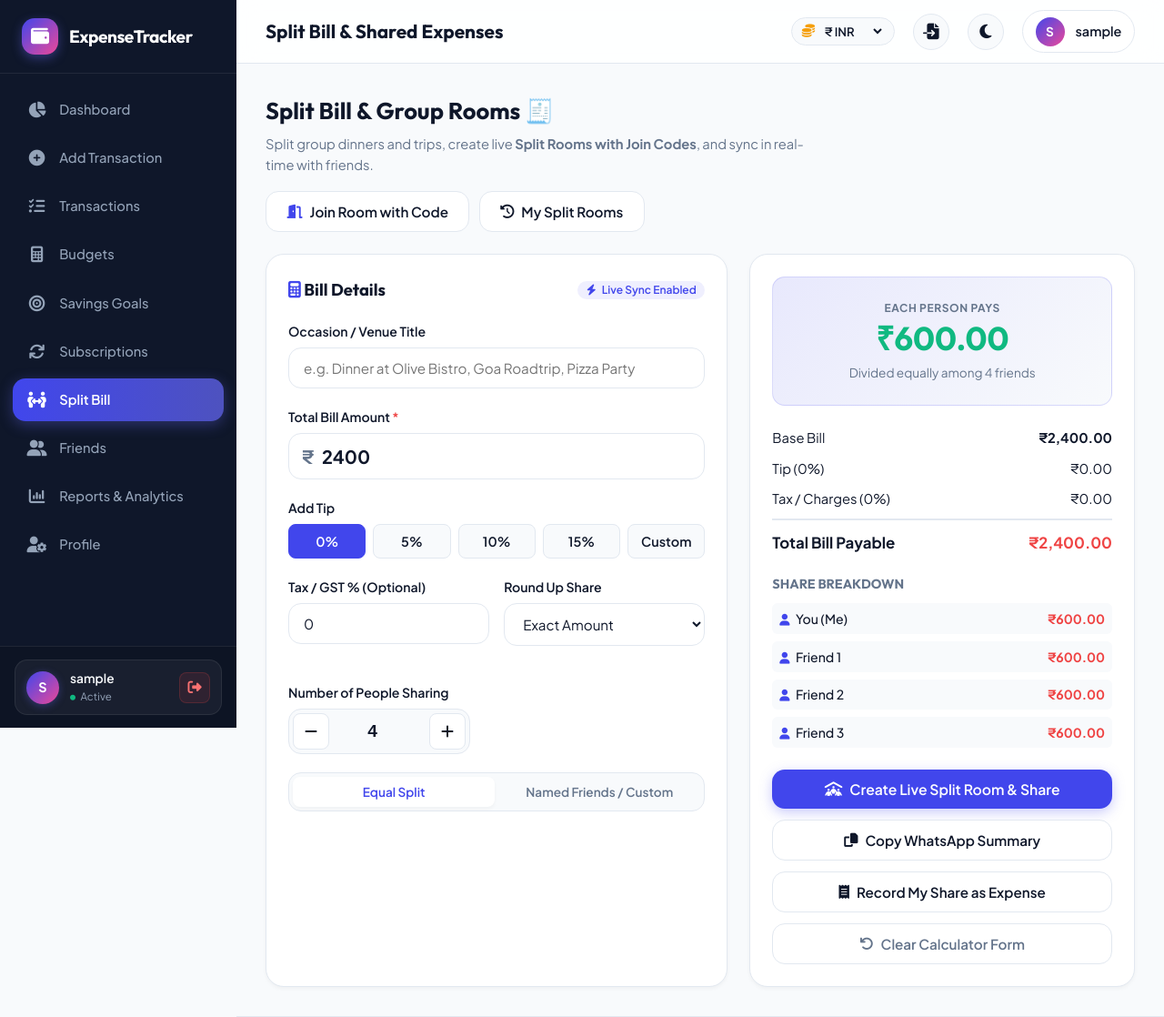
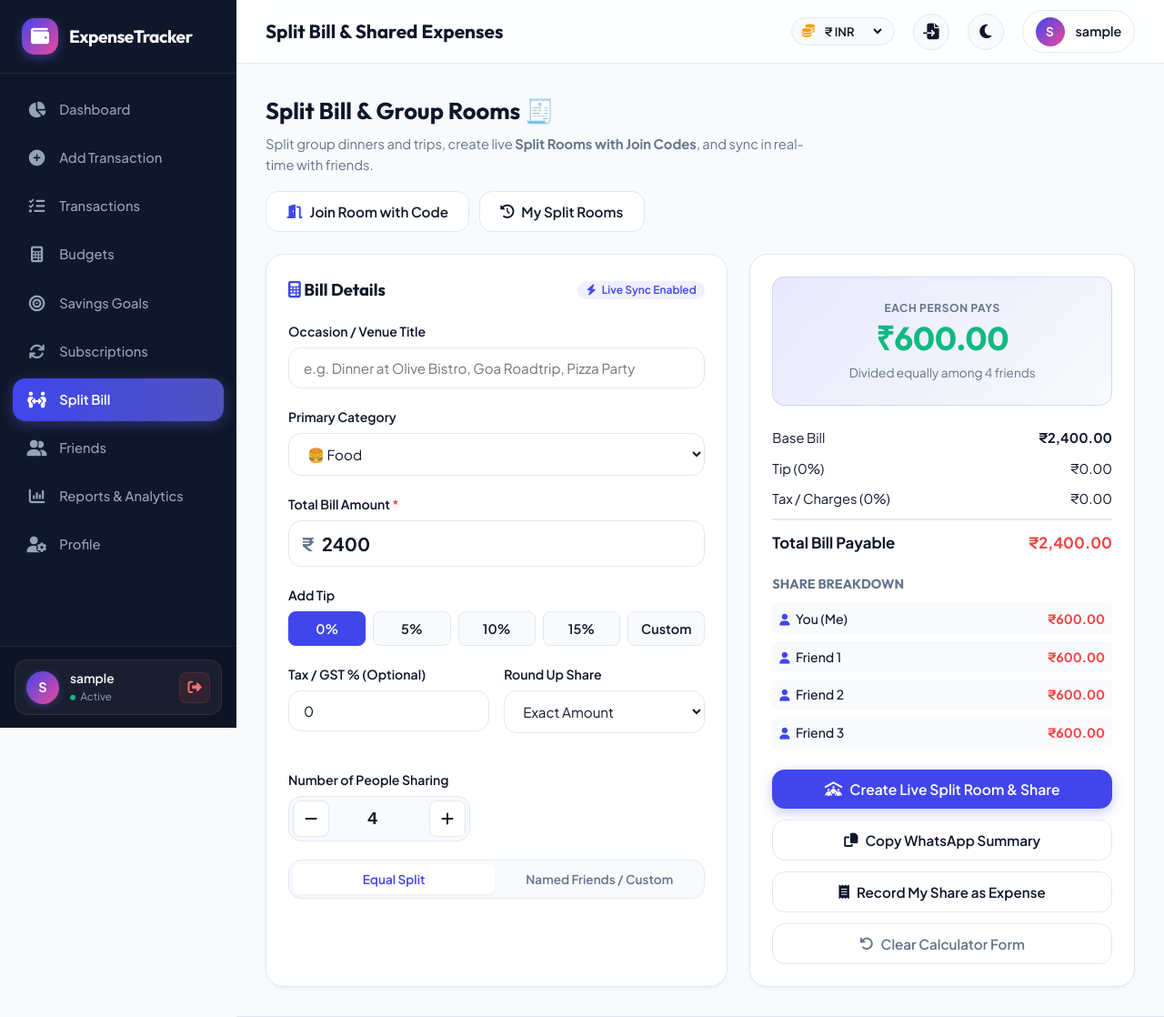
Before and after one commit to likhithgp2006/Fintrack, a Flask app: page /split-bill in a window 1280 px wide. Shown: the top 1118 px of the page at 91% size. Run offline with Flask 3, Linux system fonts and the light colour scheme; the visitor is signed in with stand-in values (Sample User, id 1); data that the repository does not hold is empty.

Commit message:
feat: multi-category expense tracking in split rooms — add Food, Drinks, Transport, etc. with category summary bar and icons

```diff
--- a/app.py
+++ b/app.py
@@ -2212,6 +2212,7 @@ def api_create_split_room():
     data = request.get_json() or {}
 
     title = data.get('title', '').strip() or 'Group Split'
+    category = (data.get('category') or 'Food').strip() or 'Food'
     total_amount = float(data.get('total_amount', 0))
     tip_pct = float(data.get('tip_pct', 0))
     tax_pct = float(data.get('tax_pct', 0))
@@ -2253,13 +2254,14 @@ def api_create_split_room():
         }
     )
 
-    # Initial base expense item logged
+    # Initial base expense item logged with selected category
     csv_db.append_csv(csv_db.SPLIT_ROOM_EXPENSES_CSV,
-        ['id', 'room_code', 'title', 'amount', 'added_by_name', 'created_at'],
+        ['id', 'room_code', 'title', 'category', 'amount', 'added_by_name', 'created_at'],
         {
             'id': str(csv_db.get_next_id(csv_db.SPLIT_ROOM_EXPENSES_CSV)),
             'room_code': room_code,
             'title': title or 'Base Bill',
+            'category': category,
             'amount': f"{total_amount:.2f}",
             'added_by_name': creator_name,
             'created_at': now_str
@@ -2406,6 +2408,7 @@ def api_add_split_room_expense(room_code):
     code = room_code.strip().upper()
     data = request.get_json() or {}
     exp_title = data.get('title', '').strip() or 'Extra Expense'
+    exp_category = (data.get('category') or 'Other').strip() or 'Other'
     amount = float(data.get('amount', 0))
 
     if amount <= 0:
@@ -2441,14 +2444,15 @@ def api_add_split_room_expense(room_code):
         members
     )
 
-    # 3. Log itemized expense in SPLIT_ROOM_EXPENSES_CSV
+    # 3. Log itemized expense with category in SPLIT_ROOM_EXPENSES_CSV
     added_by = session.get('user_name', 'Member')
     csv_db.append_csv(csv_db.SPLIT_ROOM_EXPENSES_CSV,
-        ['id', 'room_code', 'title', 'amount', 'added_by_name', 'created_at'],
+        ['id', 'room_code', 'title', 'category', 'amount', 'added_by_name', 'created_at'],
         {
             'id': str(csv_db.get_next_id(csv_db.SPLIT_ROOM_EXPENSES_CSV)),
             'room_code': code,
             'title': exp_title,
+            'category': exp_category,
             'amount': f"{amount:.2f}",
             'added_by_name': added_by,
             'created_at': datetime.now().strftime('%Y-%m-%d %H:%M:%S')
@@ -2570,7 +2574,7 @@ def api_delete_split_room(room_code):
     expenses = csv_db.read_csv(csv_db.SPLIT_ROOM_EXPENSES_CSV)
     updated_expenses = [e for e in expenses if e.get('room_code', '').upper() != code]
     csv_db.write_csv(csv_db.SPLIT_ROOM_EXPENSES_CSV,
-        ['id', 'room_code', 'title', 'amount', 'added_by_name', 'created_at'],
+        ['id', 'room_code', 'title', 'category', 'amount', 'added_by_name', 'created_at'],
         updated_expenses
     )
 
@@ -2613,7 +2617,7 @@ def api_clear_all_split_rooms():
     expenses = csv_db.read_csv(csv_db.SPLIT_ROOM_EXPENSES_CSV)
     remaining_expenses = [e for e in expenses if e.get('room_code', '').upper() not in user_codes]
     csv_db.write_csv(csv_db.SPLIT_ROOM_EXPENSES_CSV,
-        ['id', 'room_code', 'title', 'amount', 'added_by_name', 'created_at'],
+        ['id', 'room_code', 'title', 'category', 'amount', 'added_by_name', 'created_at'],
         remaining_expenses
     )
 
--- a/csv_db.py
+++ b/csv_db.py
@@ -107,7 +107,7 @@ def init_db():
         if not os.path.exists(SPLIT_ROOM_EXPENSES_CSV):
             with open(SPLIT_ROOM_EXPENSES_CSV, mode='w', newline='', encoding='utf-8') as f:
                 writer = csv.writer(f)
-                writer.writerow(['id', 'room_code', 'title', 'amount', 'added_by_name', 'created_at'])
+                writer.writerow(['id', 'room_code', 'title', 'category', 'amount', 'added_by_name', 'created_at'])
 
 # Helper functions for CSV CRUD
 
--- a/data/split_room_expenses.csv
+++ b/data/split_room_expenses.csv
@@ -1 +1,5 @@
-id,room_code,title,amount,added_by_name,created_at
+id,room_code,title,category,amount,added_by_name,created_at
+1,ROOM-8950,Goa Trip,Travel,3000.00,Likhith GP,2026-10-06 20:19:18
+2,ROOM-8950,Beach Shack Lunch,Food,800.00,Likhith GP,2026-10-06 20:19:18
+3,ROOM-8950,Beer and Cocktails,Drinks,600.00,Likhith GP,2026-10-06 20:19:18
+4,ROOM-8950,Cab to Airport,Transport,400.00,Likhith GP,2026-10-06 20:19:18
--- a/templates/split-bill.html
+++ b/templates/split-bill.html
@@ -67,6 +67,22 @@
       <label class="form-label" for="billDescription">Occasion / Venue Title</label>
       <input type="text" id="billDescription" class="form-control"
         placeholder="e.g. Dinner at Olive Bistro, Goa Roadtrip, Pizza Party">
+    </div>
+
+    <div class="form-group">
+      <label class="form-label" for="billCategory">Primary Category</label>
+      <select id="billCategory" class="form-control">
+        <option value="Food">🍔 Food</option>
+        <option value="Drinks">🍹 Drinks</option>
+        <option value="Transport">🚗 Transport</option>
+        <option value="Entertainment">🎬 Entertainment</option>
+        <option value="Shopping">🛍️ Shopping</option>
+        <option value="Travel">✈️ Travel</option>
+        <option value="Health">❤️ Health</option>
+        <option value="Bills">🧾 Bills</option>
+        <option value="Accommodation">🏨 Accommodation</option>
+        <option value="Other">📌 Other</option>
+      </select>
     </div>
 
     <div class="form-group">
@@ -315,13 +331,34 @@
 
         <!-- Mode A: Add Extra Expense -->
         <form id="addRoomExpenseForm">
-          <div style="display: flex; flex-direction: column; gap: 0.5rem;">
-            <input type="text" id="extraExpenseTitle" class="form-control form-control-sm" placeholder="Expense note (e.g. Desserts, Extra Drinks, Cab fare)" required>
-            <div style="display: flex; gap: 0.5rem;">
-              <input type="number" step="0.01" min="0.01" id="extraExpenseAmount" class="form-control form-control-sm" placeholder="Amount to add (₹)" required style="flex: 1;">
+          <div style="display: flex; flex-direction: column; gap: 0.55rem;">
+            <!-- Row 1: Description -->
+            <input type="text" id="extraExpenseTitle" class="form-control form-control-sm"
+              placeholder="e.g. Desserts, Cab fare, Entry tickets, Drinks" required>
+            <!-- Row 2: Category + Amount -->
+            <div style="display: flex; gap: 0.5rem; flex-wrap: wrap;">
+              <select id="extraExpenseCategory" class="form-control form-control-sm" style="flex: 1; min-width: 130px;">
+                <option value="Food">🍔 Food</option>
+                <option value="Drinks">🍹 Drinks</option>
+                <option value="Transport">🚗 Transport</option>
+                <option value="Entertainment">🎬 Entertainment</option>
+                <option value="Shopping">🛍️ Shopping</option>
+                <option value="Travel">✈️ Travel</option>
+                <option value="Health">❤️ Health</option>
+                <option value="Bills">🧾 Bills</option>
+                <option value="Accommodation">🏨 Accommodation</option>
+                <option value="Other" selected>📌 Other</option>
+              </select>
+              <input type="number" step="0.01" min="0.01" id="extraExpenseAmount"
+                class="form-control form-control-sm" placeholder="Amount (₹)" required style="flex: 1; min-width: 100px;">
               <button type="submit" class="btn btn-sm btn-primary" id="submitAddExpenseBtn" style="white-space: nowrap;">
-                <i class="fa-solid fa-circle-plus"></i> Add to Total
+                <i class="fa-solid fa-circle-plus"></i> Add
               </button>
+            </div>
+            <!-- Row 3: Quick-add another hint -->
+            <div style="font-size:0.72rem; color:var(--text-muted); display:flex; align-items:center; gap:0.35rem;">
+              <i class="fa-solid fa-lightbulb" style="color:var(--warning, #f59e0b);"></i>
+              You can add multiple expenses across different categories — each will be tracked separately and the total will be split equally.
             </div>
           </div>
         </form>
@@ -541,8 +578,9 @@
     document.getElementById('addRoomExpenseForm')?.addEventListener('submit', async (e) => {
       e.preventDefault();
       if (!currentOpenRoomCode) return;
-      const title = document.getElementById('newExpenseTitle').value.trim();
-      const amount = parseFloat(document.getElementById('newExpenseAmount').value);
+      const title = document.getElementById('extraExpenseTitle').value.trim();
+      const category = document.getElementById('extraExpenseCategory')?.value || 'Other';
+      const amount = parseFloat(document.getElementById('extraExpenseAmount').value);
       if (!title || isNaN(amount) || amount <= 0) {
         showToast('Invalid Input', 'Please enter a valid expense description and positive amount.', 'warning');
         return;
@@ -554,14 +592,15 @@
         const res = await fetch(`/api/split-rooms/${currentOpenRoomCode}/add-expense`, {
           method: 'POST',
           headers: { 'Content-Type': 'application/json' },
-          body: JSON.stringify({ title, amount })
+          body: JSON.stringify({ title, category, amount })
         });
         const data = await res.json();
         if (data.success) {
           showToast('Added! 💳', data.message, 'success');
-          document.getElementById('newExpenseTitle').value = '';
-          document.getElementById('newExpenseAmount').value = '';
-          document.getElementById('addRoomExpenseFormWrap').style.display = 'none';
+          document.getElementById('extraExpenseTitle').value = '';
+          document.getElementById('extraExpenseAmount').value = '';
+          if (document.getElementById('extraExpenseCategory')) document.getElementById('extraExpenseCategory').value = 'Other';
+          // Keep form open so user can add another expense right away
           openSplitRoomByCode(currentOpenRoomCode);
         } else {
           showToast('Error', data.message || 'Failed to add expense.', 'danger');
@@ -570,7 +609,7 @@
         showToast('Error', 'Server connection error.', 'danger');
       } finally {
         btn.disabled = false;
-        btn.innerHTML = '<i class="fa-solid fa-plus"></i> Add to Room Total';
+        btn.innerHTML = '<i class="fa-solid fa-circle-plus"></i> Add';
       }
     });
 
@@ -641,6 +680,8 @@
   function clearCalculator() {
     const desc = document.getElementById('billDescription');
     if (desc) desc.value = '';
+    const cat = document.getElementById('billCategory');
+    if (cat) cat.value = 'Food';
     const amt = document.getElementById('billAmount');
     if (amt) amt.value = '';
     const tax = document.getElementById('taxPercent');
@@ -906,6 +947,7 @@
         headers: { 'Content-Type': 'application/json' },
         body: JSON.stringify({
           title: desc,
+          category: document.getElementById('billCategory')?.value || 'Food',
           total_amount: totalAmount,
           tip_pct: tipPct,
           tax_pct: taxPct,
@@ -973,20 +1015,46 @@
       )}`;
       document.getElementById('whatsappShareBtn').href = waUrl;
 
-      // Render Itemized Expenses List
+      // Render Itemized Expenses List with category badges
       const expensesList = document.getElementById('modalRoomExpensesList');
+      const CATEGORY_ICONS = {
+        'Food': '🍔', 'Drinks': '🍹', 'Transport': '🚗', 'Entertainment': '🎬',
+        'Shopping': '🛍️', 'Travel': '✈️', 'Health': '❤️', 'Bills': '🧾',
+        'Accommodation': '🏨', 'Other': '📌'
+      };
       if (expensesList) {
         expensesList.innerHTML = '';
         if (data.expenses && data.expenses.length > 0) {
+          // Category summary bar
+          const catTotals = {};
           data.expenses.forEach(x => {
+            const cat = x.category || 'Other';
+            catTotals[cat] = (catTotals[cat] || 0) + parseFloat(x.amount || 0);
+          });
+          const catBar = document.createElement('div');
+          catBar.style.cssText = 'display:flex;flex-wrap:wrap;gap:0.3rem;margin-bottom:0.4rem;';
+          Object.entries(catTotals).forEach(([cat, total]) => {
+            const chip = document.createElement('span');
+            chip.style.cssText = 'font-size:0.7rem;padding:0.15rem 0.5rem;border-radius:999px;background:rgba(99,102,241,0.1);color:var(--primary);font-weight:600;';
+            chip.textContent = `${CATEGORY_ICONS[cat] || '📌'} ${cat}: ₹${total.toFixed(2)}`;
+            catBar.appendChild(chip);
+          });
+          expensesList.appendChild(catBar);
+          // Individual expense rows
+          data.expenses.forEach(x => {
+            const cat = x.category || 'Other';
+            const icon = CATEGORY_ICONS[cat] || '📌';
             const row = document.createElement('div');
-            row.style.cssText = 'display:flex;justify-content:space-between;align-items:center;padding:0.45rem 0.65rem;background:var(--bg-body);border:1px solid var(--border-color);border-radius:var(--radius-sm);font-size:0.83rem;';
+            row.style.cssText = 'display:flex;justify-content:space-between;align-items:center;padding:0.4rem 0.6rem;background:var(--bg-body);border:1px solid var(--border-color);border-radius:var(--radius-sm);gap:0.5rem;';
             row.innerHTML = `
-              <div>
-                <strong style="color:var(--text-main);">${escapeHtml(x.title)}</strong>
-                <div style="font-size:0.72rem;color:var(--text-muted);">${x.created_at ? x.created_at.slice(0, 16) : ''} &bull; by ${escapeHtml(x.added_by_name || 'Member')}</div>
+              <div style="display:flex;align-items:center;gap:0.45rem;flex:1;min-width:0;">
+                <span style="font-size:1rem;flex-shrink:0;">${icon}</span>
+                <div style="min-width:0;">
+                  <div style="font-weight:600;font-size:0.82rem;color:var(--text-main);white-space:nowrap;overflow:hidden;text-overflow:ellipsis;">${escapeHtml(x.title)}</div>
+                  <div style="font-size:0.7rem;color:var(--text-muted);">${x.created_at ? x.created_at.slice(0, 16) : ''} &bull; <span style="color:var(--primary);">${escapeHtml(cat)}</span> &bull; by ${escapeHtml(x.added_by_name || 'Member')}</div>
+                </div>
               </div>
-              <strong style="color:var(--primary);font-size:0.9rem;">+₹${parseFloat(x.amount || 0).toFixed(2)}</strong>
+              <strong style="color:var(--primary);font-size:0.88rem;white-space:nowrap;">+₹${parseFloat(x.amount || 0).toFixed(2)}</strong>
             `;
             expensesList.appendChild(row);
           });
```
